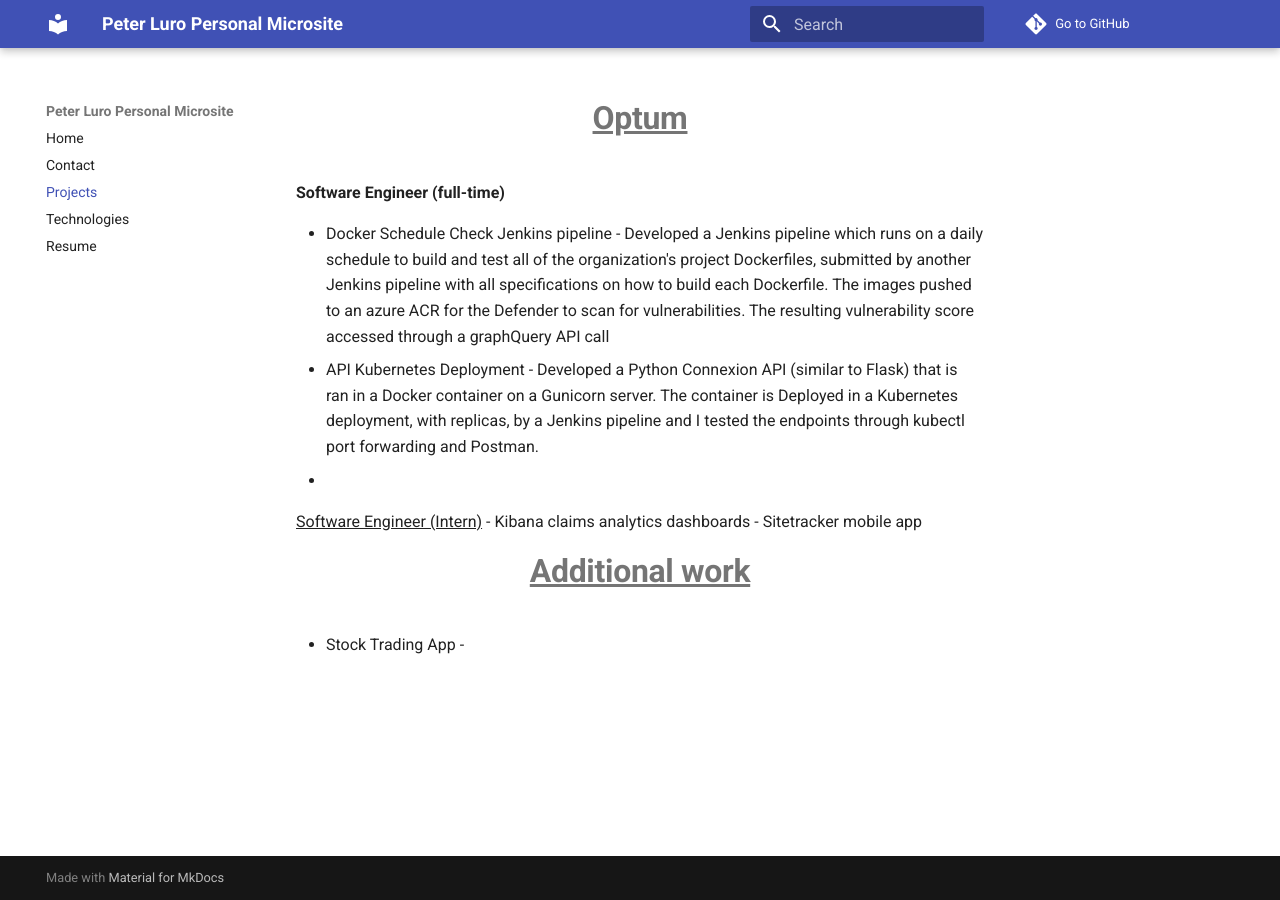
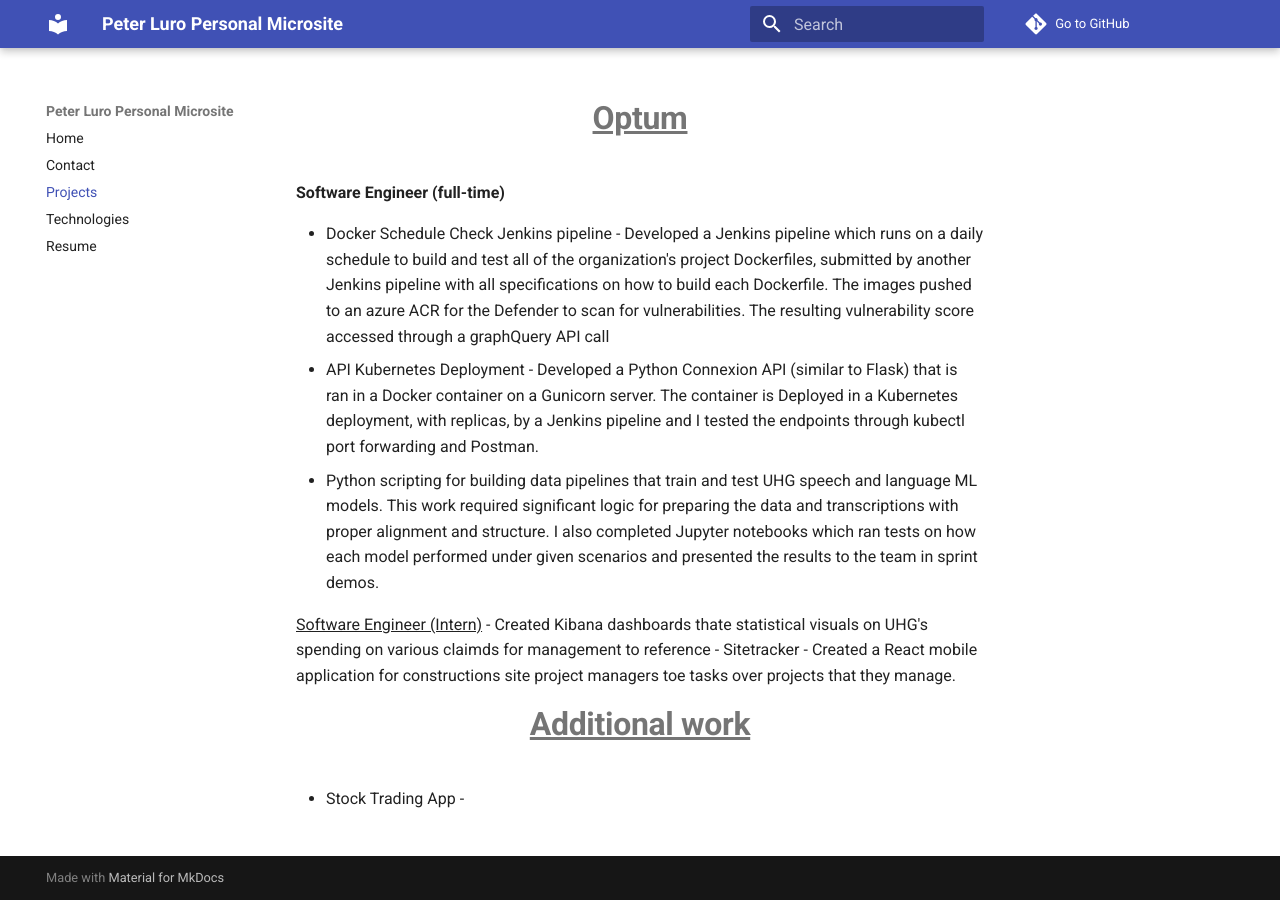
Before and after one commit to paluro567/personal-website, an MkDocs documentation site: the page built from docs/Projects.md, in a window 1280 px wide. Built offline with MkDocs 1.6.1 and Material for MkDocs 9.7.7, drawn with Linux system fonts in a browser that asks for light colours; comment, search, counter and statistics services are not loaded.

Commit message:
content additions

```diff
--- a/docs/Projects.md
+++ b/docs/Projects.md
@@ -5,12 +5,12 @@
 </br>
 - API Kubernetes Deployment - Developed a Python Connexion API (similar to Flask) that is ran in a Docker container on a Gunicorn server. The container is Deployed in a Kubernetes deployment, with replicas, by a Jenkins pipeline and I tested the endpoints through kubectl port forwarding and Postman.
 </br>
--
+- Python scripting for building data pipelines that train and test UHG speech and language ML models. This work required significant logic for preparing the data and transcriptions with proper alignment and structure. I also completed Jupyter notebooks which ran tests on how each model performed under given scenarios and presented the results to the team in sprint demos.
 
 
 <u>Software Engineer (Intern)</u>
-- Kibana claims analytics dashboards
-- Sitetracker mobile app
+- Created Kibana dashboards thate statistical visuals on UHG's spending on various claimds for management to reference
+- Sitetracker - Created a React mobile application for constructions site project managers toe tasks over projects that they manage.
 
 
 
```
